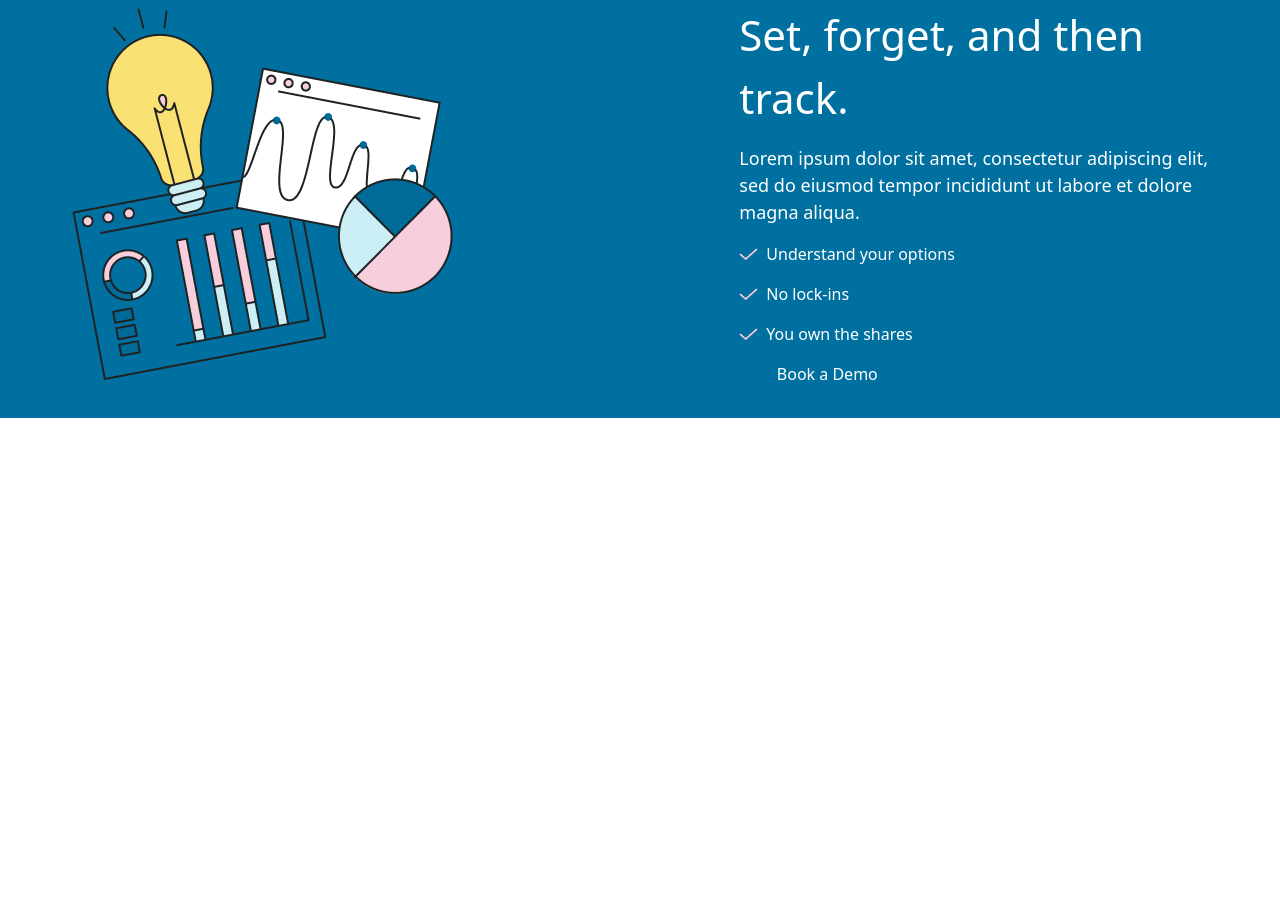
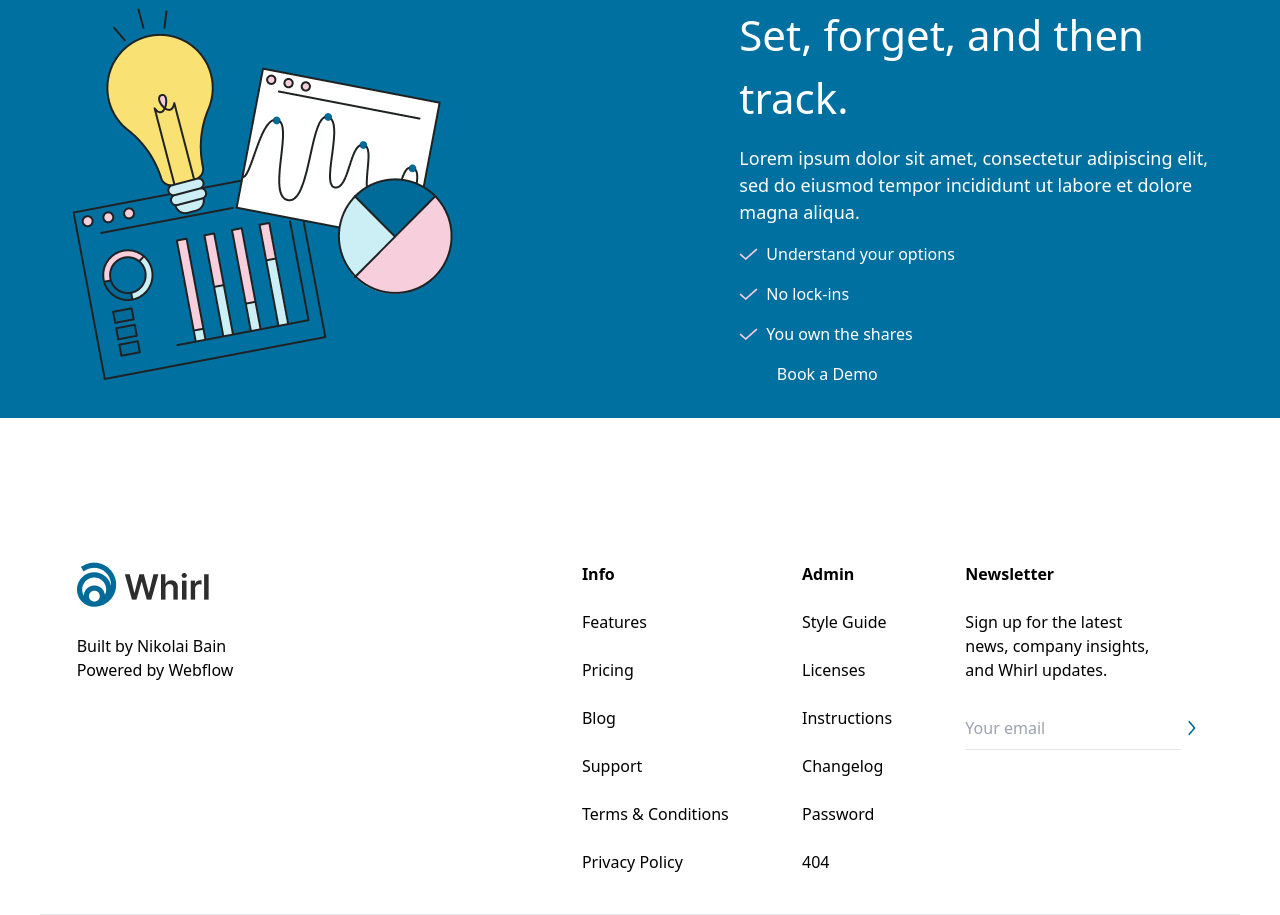
Before and after one commit to amonsho/hwBranch, a website: page src/index.html in a window 1280 px wide. Shown: the part 1210-2125 px from the top of the page. Before the commit the page ends 1628 px from the top, so only its background shows below. Drawn offline with Linux system fonts and the light colour scheme.

Commit message:
add shashum work to project

```diff
--- a/src/index.html
+++ b/src/index.html
@@ -91,5 +91,40 @@
         </section>
         </div>
     </main>
+    <div class="mt-36">
+    <footer class="max-w-[1200px] m-auto flex justify-around border-b pb-10">
+        <aside class="w-[432px] ">
+            <img src="images/IMAGE (36).png" alt=""> <br>
+            <p>Built by Nikolai Bain</p>
+            <p>Powered by Webflow</p>
+        </aside>
+        <aside>
+            <p class="font-[600]">Info</p> <br>
+            <p class="font-[300]">Features</p> <br>
+            <p class="font-[300]">Pricing</p> <br>
+            <p class="font-[300]">Blog</p> <br>
+            <p class="font-[300]">Support</p> <br>
+            <p class="font-[300]">Terms & Conditions</p> <br>
+            <p class="font-[300]">Privacy Policy</p>
+        </aside>
+        <aside>
+            <p class="font-[600]">Admin</p> <br>
+            <p class="font-[300]">Style Guide</p> <br>
+            <p class="font-[300]">Licenses</p> <br>
+            <p class="font-[300]">Instructions</p> <br>
+            <p class="font-[300]">Changelog</p> <br>
+            <p class="font-[300]">Password</p> <br>
+            <p class="font-[300]">404</p>
+        </aside>
+        <aside>
+            <p class="font-[600]">Newsletter</p> <br>
+            <p class="font-[300]">Sign up for the latest <br> news, company insights, <br> and Whirl updates.</p> <br>
+            <div class="flex items-center">
+            <input type="text" placeholder="Your email" class="w-[216px] h-[44px] border-b ">
+            <img src="images/IMAGE (37).png" alt="">
+            </div>
+        </aside>
+    </footer>
+    </div>
 </body>
 </html>
```
Also changed, not shown: src/images/IMAGE (36).png (added), src/images/IMAGE (37).png (added), src/output.css.
